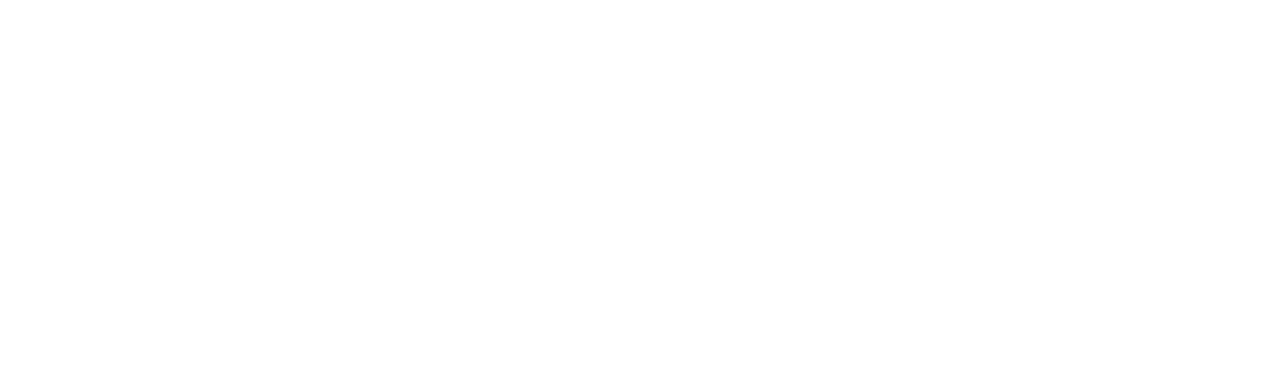
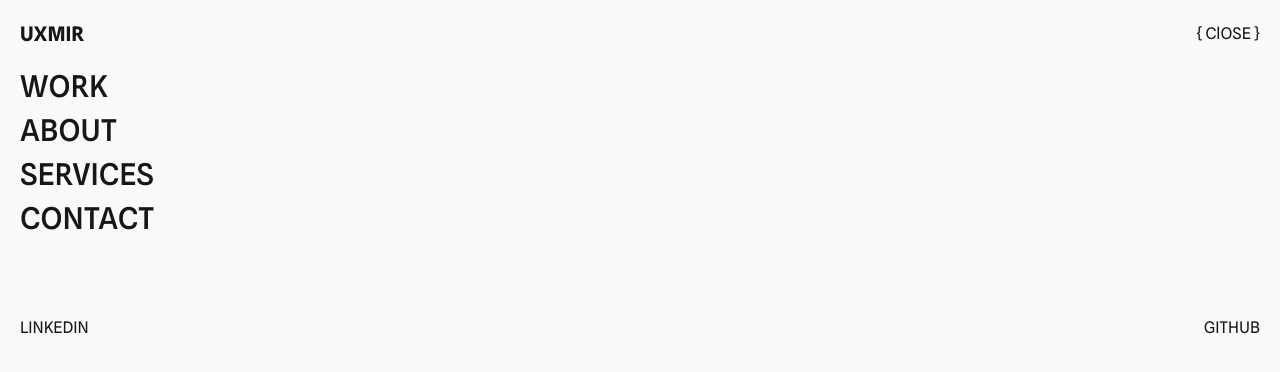
Before and after one commit to uxmir/uxmir, a Next.js app: page / in a window 1280 px wide. Shown: the top 372 px of the page. Built offline with nearby package versions, Linux system fonts and the light colour scheme.

Commit message:
navbar ongoing

```diff
--- /dev/null
+++ b/app/components/ContainerComponent/Container.jsx
@@ -0,0 +1,11 @@
+import React from 'react'
+
+const Container = ({children}) => {
+  return (
+    <div className='max-w-[1720px] mx-auto px-5 xl:px-0'>
+      {children}
+    </div>
+  )
+}
+
+export default Container
--- /dev/null
+++ b/app/components/HeroSection/Hero.jsx
@@ -0,0 +1,14 @@
+"use client"
+import React from 'react'
+import Container from '../ContainerComponent/Container'
+const Hero = () => {
+  return (
+    <div>
+      <Container>
+
+      </Container>
+    </div>
+  )
+}
+
+export default Hero
--- a/app/components/Nav.jsx
+++ b/app/components/Nav.jsx
@@ -1,13 +1,66 @@
-"use client"
-import Link from 'next/link'
-import React from 'react'
+"use client";
+import Link from "next/link";
+import React from "react";
+import Container from "./ContainerComponent/Container";
+import {  IconMenu3 } from "@tabler/icons-react";
 const Nav = () => {
+  const navItem = [
+    { id: 1, item: "{ work }" },
+    { id: 2, item: "{ about }" },
+    { id: 3, item: "{ services }" },
+    { id: 4, item: "{ contact }" },
+  ];
+    const navItemResponsive = [
+    { id: 1, item: " work " },
+    { id: 2, item: "about " },
+    { id: 3, item: "services" },
+    { id: 4, item: "contact" },
+  ];
+  const close="{ ClOSE }"
   return (
-    <div className='flex gap-x-3 text-2xl'>
-      <Link href={'/'}>Home</Link>
-      <Link href={'/contact'}>Contact</Link>
-    </div>
-  )
-}
+    <>
+      <div className="w-full flex justify-between items-center  sticky py-5 z-10 px-5  lg:px-[100px]">
+        <span className="text-3xl font-bold">UXMIR</span>
+        <div className="lg:flex items-center gap-x-4 hidden">
+          {navItem.map((item) => (
+            <div
+              key={item.id}
+              className="flex items-center gap-x-0.5 text-lg uppercase"
+            >
+              <span>{item.item}</span>
+            </div>
+          ))}
+        </div>
+        <div className="relative hidden lg:block cursor-pointer group overflow-hidden border rounded-full hover:border-transparent">
+          <div className="px-6 py-3 text-lg font-medium uppercase rounded-full">
+            <span className="group-hover:text-white">say me hi</span>
+          </div>
+          <div className="w-full h-full absolute z-[-1] inset-0 bg-black rounded-full transition-all duration-500 translate-y-full group-hover:translate-y-0"></div>
+        </div>
+        <IconMenu3 className="block lg:hidden"/>
+        {/*responsie navbar */}
+        <div className="w-full h-full fixed top-0 left-0 z-50 pt-5 bg-gray-50 px-5 ">
+          <div className="flex justify-between items-center pb-5">
+           <span className="text-xl font-bold">UXMIR</span>
+          <span>{close}</span>
+          </div>
+        <div className="flex flex-col gap-y-2">
+       {
+        navItemResponsive.map((item)=>(
+          <div key={item.id} className="text-3xl font-medium uppercase">
+          <span>{item.item}</span>
+          </div>
+        ))
+       }
+        </div>
+         <div className="flex justify-between w-full  items-center uppercase mt-20">
+          <a href="#">Linkedin</a>
+          <a href="#">github</a>
+         </div>
+        </div>
+      </div>
+    </>
+  );
+};
 
-export default Nav
+export default Nav;
--- a/app/layout.tsx
+++ b/app/layout.tsx
@@ -24,9 +24,10 @@ export default function RootLayout({
       <body
         className={` ${splineSans.className} antialiased`}
       >
-        <PageTransition>
+        {/* <PageTransition> */}
+        <Nav/>
         {children}
-        </PageTransition>
+        {/* </PageTransition> */}
       </body>
     </html>
   );
--- a/app/page.tsx
+++ b/app/page.tsx
@@ -1,9 +1,11 @@
 "use client"
 import React from 'react'
+import Hero from '../app/components/HeroSection/Hero'
 const page = () => {
   return (
 <>
     <div className=''>
+      <Hero/>
     </div>
 </>
   )
--- a/package.json
+++ b/package.json
@@ -9,6 +9,7 @@
     "lint": "eslint"
   },
   "dependencies": {
+    "@tabler/icons-react": "^3.36.1",
     "gsap": "^3.14.2",
     "next": "16.1.1",
     "react": "19.2.3",
```
Also changed, not shown: 1 other file (tests, documents, lock files or other folders).
